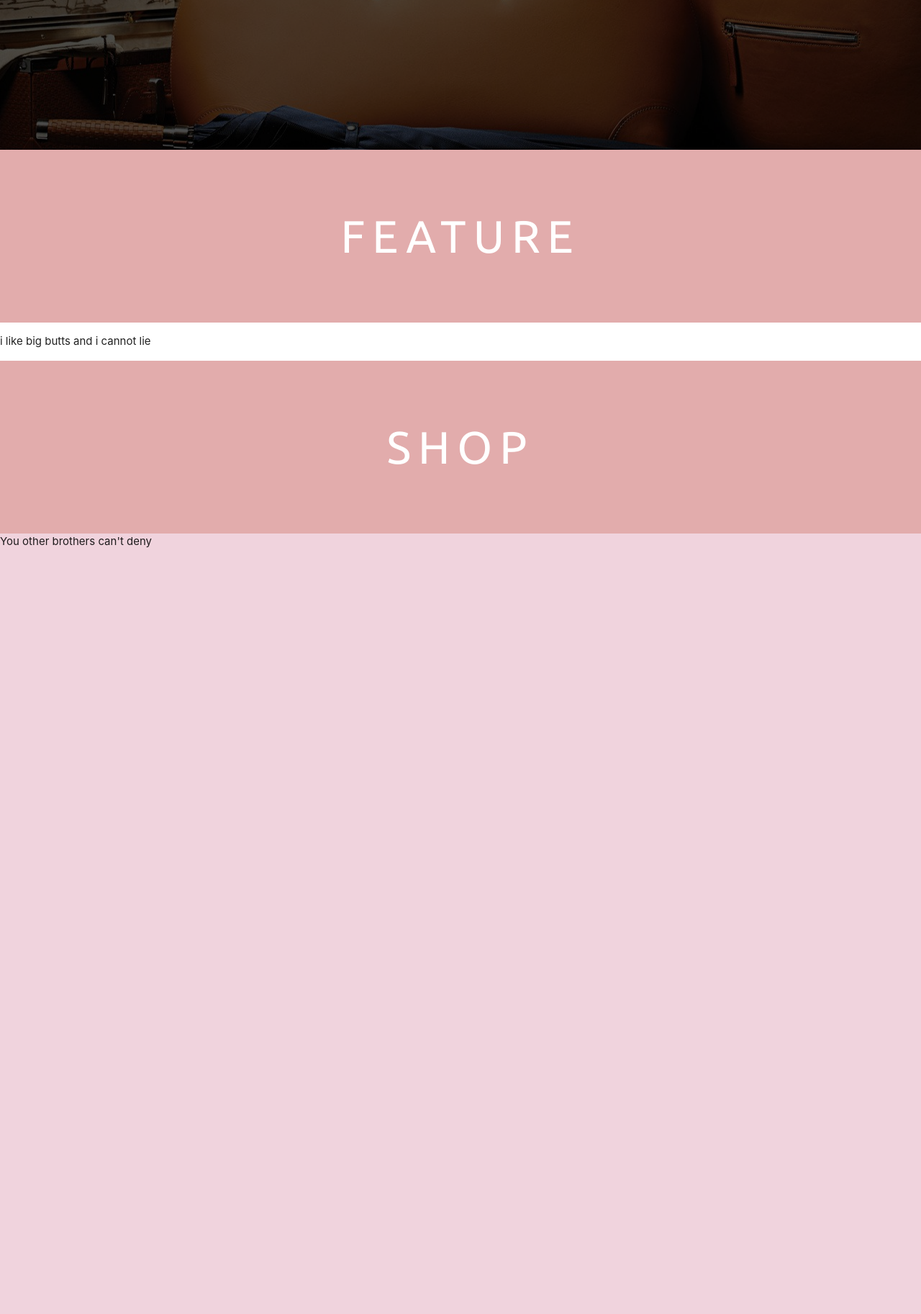
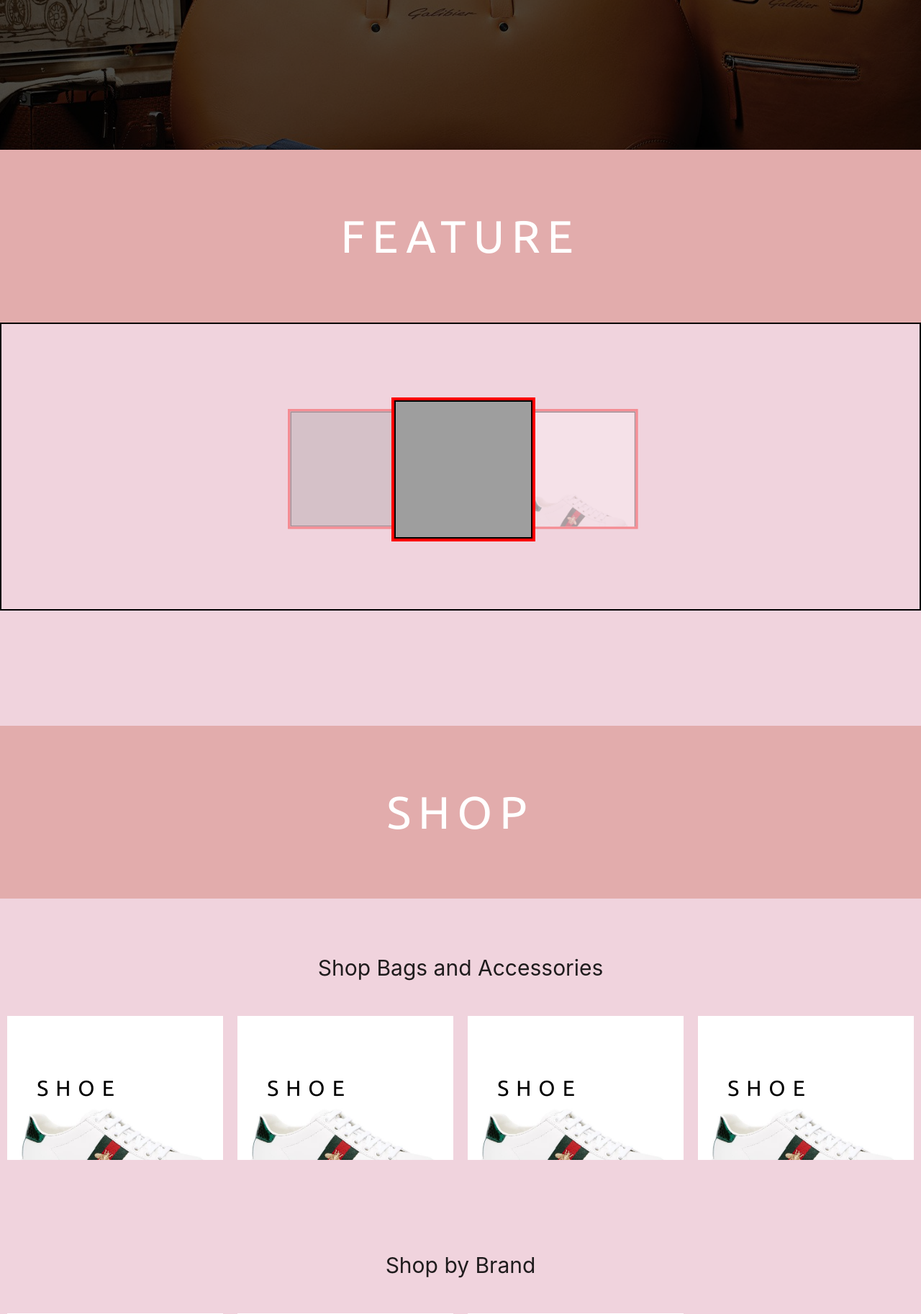
Before and after one commit to LemonFace0309/Deluxe-Consignment, a Django app: page / in a window 1280 px wide. Shown: the part 640-2465 px from the top of the page at 72% size. Before the commit the page ends 1401 px from the top, so only its background shows below. Run offline with Django 3.2, Linux system fonts and the light colour scheme; some libraries are stand-ins or nearby versions; grey boxes are pictures that could not be loaded.

Commit message:
Added home features

```diff
--- a/Deluxe_Consignment/static/css/home.css
+++ b/Deluxe_Consignment/static/css/home.css
@@ -42,3 +42,101 @@
     display: inline-block;
 
 }
+
+.feature-container {
+    background: rgb(240, 211, 221);
+    height: 70vh;
+}
+
+.carousel {
+    border: 2px solid black;
+}
+
+.carousel-item {
+    width: 50%;
+    border: 4px solid red;
+    overflow-y: hidden;
+}
+
+.carousel-item img {
+    border: 2px solid black;
+    width: 100%;
+    height: auto;
+}
+
+.shop-list-container {
+    background: rgb(240, 211, 221);
+    min-height: 70vh;
+}
+
+.shop-list-container h2 {
+    margin: 0 0px;
+    padding: 80px 0px 0px 0px;
+    width: 100%;
+    text-align: center;
+    font-size: 30px;
+}
+
+.shop-item-container {
+    display: flex;
+    justify-content: center;
+    flex-wrap: wrap;
+}
+
+.shop-item {
+    width: 300px;
+    height: 200px;
+    margin: 50px 10px;
+    overflow: hidden;
+    /* border: 1px black solid; */
+    position: relative;
+    display: flex;
+    align-items: center;
+
+}
+
+.item-cover {
+    position: absolute;
+    width: 200px;
+    height: 200px;
+    transition: 300ms;
+    display: flex;
+    justify-content: center;
+    align-items: center;
+
+}
+
+.item-cover:hover {
+    background-color: black;
+    opacity: 0.4;
+}
+
+.item-cover:hover a {
+    color: white;
+}
+
+.shop-item a {
+    text-transform: uppercase;
+    font-family: 'Ubuntu', sans-serif;
+    font-size: 30px;
+    letter-spacing: 10px;
+    color: black;
+    transition: 300ms;
+    text-align: center;
+}
+
+.shop-item img {
+    width: 100%;
+}
+
+@media only screen and (max-width: 630px) {
+    .shop-item {
+        width: 200px;
+        height: 130px;
+    }
+
+    .item-cover {
+        width: 130px;
+        height: 130px;
+    }
+}
--- a/Deluxe_Consignment/static/js/main.js
+++ b/Deluxe_Consignment/static/js/main.js
@@ -1 +1,11 @@
 M.AutoInit();
+
+document.addEventListener('DOMContentLoaded', function() {
+    let elems = document.querySelectorAll('.carousel');
+    let items = document.querySelectorAll('.carousel-item');
+    // items.forEach();
+    let instances = M.Carousel.init(elems, {
+        numVisible: 3,
+        dist: -50,
+    });
+});
--- a/Deluxe_Consignment/store/templates/store/home.html
+++ b/Deluxe_Consignment/store/templates/store/home.html
@@ -12,9 +12,62 @@
 
 
 <div class="banner"><h1>Feature</h1></div>
-<div class="section">i like big butts and i cannot lie</div>
+<div class="feature-container">
+    <div class="carousel">
+        <a class="carousel-item" href="#one!"><img src="https://lorempixel.com/250/250/nature/1"></a>
+        <a class="carousel-item" href="#two!"><img src="{% static 'images/shoe.jpg' %}"></a>
+        <a class="carousel-item" href="#three!"><img src="{% static 'images/open-bag.jpg' %}"></a>
+        <a class="carousel-item" href="#four!"><img src="https://lorempixel.com/250/250/nature/4"></a>
+        <a class="carousel-item" href="#five!"><img src="https://lorempixel.com/250/250/nature/5"></a>
+      </div>
+</div>
 <div class="banner"><h1>Shop</h1></div>
-<div style="background-color: rgb(240, 211, 221); height: 60vh;">You other brothers can't deny</div>
+<div class="shop-list-container">
+    <h2>Shop Bags and Accessories</h2>
+    <div class="shop-item-container">
+        <div class="shop-item">
+            <div class="item-cover"><a href="#">shoe</a></div>
+            <img src="{% static 'images/shoe.jpg'%}" alt="">
+        </div>
+        <div class="shop-item">
+            <div class="item-cover"><a href="#">shoe</a></div>
+            <img src="{% static 'images/shoe.jpg'%}" alt="">
+        </div>
+        <div class="shop-item">
+            <div class="item-cover"><a href="#">shoe</a></div>
+            <img src="{% static 'images/shoe.jpg'%}" alt="">
+        </div>
+        <div class="shop-item">
+            <div class="item-cover"><a href="#">shoe</a></div>
+            <img src="{% static 'images/shoe.jpg'%}" alt="">
+        </div>
+    </div>
+
+    <h2>Shop by Brand</h2>
+    <div class="shop-item-container">
+        <div class="shop-item">
+            <div class="item-cover"><a href="#">gucci</a></div>
+            <img src="{% static 'images/shoe.jpg'%}" alt="">
+        </div>
+        <div class="shop-item">
+            <div class="item-cover"><a href="#">prada</a></div>
+            <img src="{% static 'images/shoe.jpg'%}" alt="">
+        </div>
+        <div class="shop-item">
+            <div class="item-cover"><a href="#">louis vuitton</a></div>
+            <img src="{% static 'images/shoe.jpg'%}" alt="">
+        </div>
+        <div class="shop-item">
+            <div class="item-cover"><a href="#">hermes</a></div>
+            <img src="{% static 'images/open-bag.jpg'%}" alt="">
+        </div>
+    </div>
+
+    <div class="banner"><h1>Free Shipping</h1></div>
+    <div class="shop-list-container">
+
+    </div>
+</div>
 
 
 {% endblock content %}
```
Also changed, not shown: Deluxe_Consignment/static/images/blue-bag.jpg (added), Deluxe_Consignment/static/images/shoe.jpg (added).
